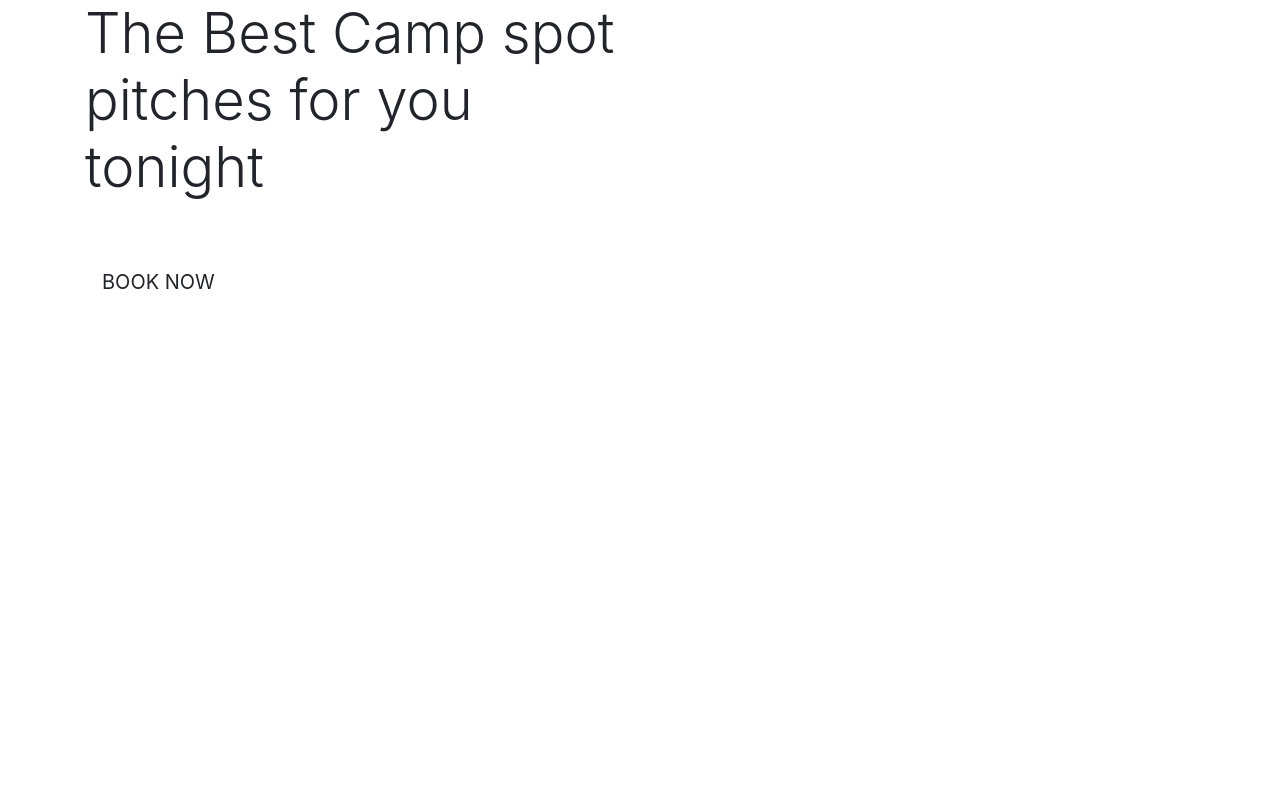
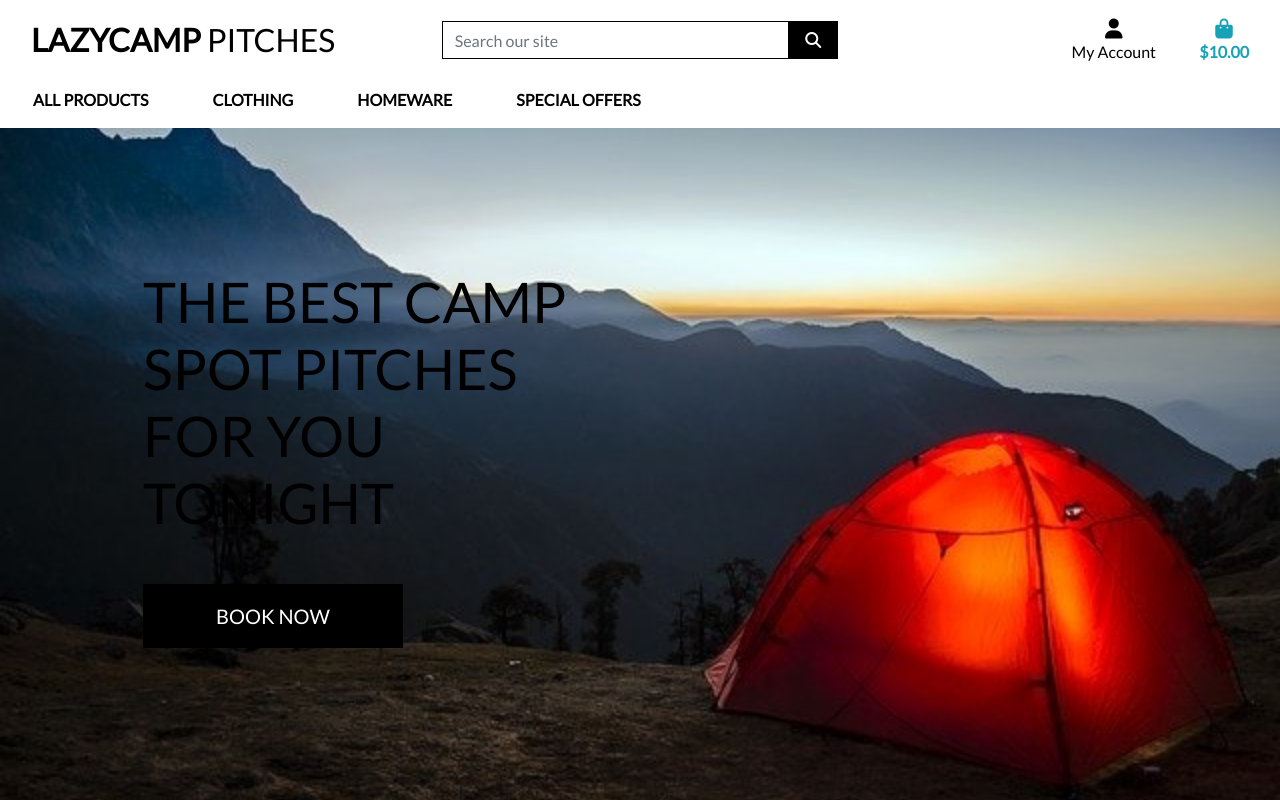
Before and after one commit to samathaluca/new-lazycamp, a Django app: template home/templates/home/index.html in a window 1280 px wide. Run offline with Django 3.2, Linux system fonts and the light colour scheme; the template is opened without the code that fills it: most values are stand-ins (such as "Sample title", 1, 10 or a date in 2020); some libraries are stand-ins or nearby versions.

Commit message:
home page styling and nav bar html

```diff
--- a/lazycamp/settings.py
+++ b/lazycamp/settings.py
@@ -151,6 +151,10 @@
 # https://docs.djangoproject.com/en/3.0/howto/static-files/
 
 STATIC_URL = '/static/'
+STATICFILES_DIRS = (os.path.join(BASE_DIR, 'static'),)
+
+MEDIA_URL = '/media/'
+MEDIA_ROOT = os.path.join(BASE_DIR, 'media')
 
 
 # Provider specific settings
--- a/lazycamp/urls.py
+++ b/lazycamp/urls.py
@@ -15,9 +15,11 @@
 """
 from django.contrib import admin
 from django.urls import path, include
+from django.conf import settings
+from django.conf.urls.static import static
 
 urlpatterns = [
     path('admin/', admin.site.urls),
     path('accounts/', include('allauth.urls')),
     path('', include('home.urls')),
-]
+] + static(settings.MEDIA_URL, document_root=settings.MEDIA_ROOT)
--- /dev/null
+++ b/static/css/base.css
@@ -0,0 +1,81 @@
+html {
+    height: 100%;
+}
+
+body {
+    background: url('/media/wild.jpg') no-repeat center center fixed;
+    background-size: cover;
+    height: calc(100vh - 164px);
+    color: #555;
+    font-family: 'Lato';
+}
+
+/* from Bulma */
+.icon {
+    align-items: center;
+    display: inline-flex;
+    justify-content: center;
+    height: 1.5rem;
+    width: 1.5rem;
+}
+
+.logo-font {
+    text-transform: uppercase;
+}
+
+.main-logo-link {
+    width: fit-content;
+}
+
+.shop-now-button {
+    background: black;
+    color: white;
+    min-width: 260px;
+}
+
+.btn-black {
+    background: black;
+    color: white;
+}
+
+.shop-now-button:hover,
+.shop-now-button:active,
+.shop-now-button:focus,
+.btn-black:hover,
+.btn-black:active,
+.btn-black:focus {
+    background: #222;
+    color: white;
+}
+
+.text-black {
+    color: #000 !important;
+}
+
+.border-black {
+    border: 1px solid black !important;
+}
+
+/* -------------------------------- Media Queries */
+
+/* Slightly larger container on xl screens */
+@media (min-width: 1200px) {
+  .container {
+    max-width: 80%;
+  }
+}
+
+/* fixed top navbar only on medium and up */
+@media (min-width: 992px) {
+    .fixed-top-desktop-only {
+        position: fixed;
+        top: 0;
+        right: 0;
+        left: 0;
+        z-index: 1030;
+    }
+
+    .header-container {
+        padding-top: 164px;
+    }
+}
--- a/templates/base.html
+++ b/templates/base.html
@@ -15,12 +15,16 @@
 
     {% block corecss %}
         <link rel="stylesheet" href="https://stackpath.bootstrapcdn.com/bootstrap/4.4.1/css/bootstrap.min.css" integrity="sha384-Vkoo8x4CGsO3+Hhxv8T/Q5PaXtkKtu6ug5TOeNV6gBiFeWPGFN9MuhOf23Q9Ifjh" crossorigin="anonymous">
+        <link rel="stylesheet" href="https://fonts.googleapis.com/css?family=Lato&display=swap">
+        <link rel="stylesheet" href="{% static 'css/base.css' %}">
     {% endblock %}
 
     {% block extra_css %}
     {% endblock %}
 
     {% block corejs %}
+        <script src="https://kit.fontawesome.com/4294a24c38.js"; crossorigin="anonymous"></script>
+        <!-- <script src="https://kit.fontawesome.com/e9c73d7092.js" crossorigin="anonymous"></script> -->
         <script src="https://code.jquery.com/jquery-3.4.1.slim.min.js" integrity="sha384-J6qa4849blE2+poT4WnyKhv5vZF5SrPo0iEjwBvKU7imGFAV0wwj1yYfoRSJoZ+n" crossorigin="anonymous"></script>
         <script src="https://cdn.jsdelivr.net/npm/popper.js@1.16.0/dist/umd/popper.min.js" integrity="sha384-Q6E9RHvbIyZFJoft+2mJbHaEWldlvI9IOYy5n3zV9zzTtmI3UksdQRVvoxMfooAo" crossorigin="anonymous"></script>
         <script src="https://stackpath.bootstrapcdn.com/bootstrap/4.4.1/js/bootstrap.min.js" integrity="sha384-wfSDF2E50Y2D1uUdj0O3uMBJnjuUD4Ih7YwaYd1iqfktj0Uod8GCExl3Og8ifwB6" crossorigin="anonymous"></script>
@@ -32,7 +36,80 @@
     <title>Boutique Ado {% block extra_title %}{% endblock %}</title>
   </head>
   <body>
-    <header class="container-fluid fixed-top"></header>
+    <header class="container-fluid fixed-top">
+        <div id="topnav" class="row bg-white pt-lg-2 d-none d-lg-flex">
+            <div class="col-12 col-lg-4 my-auto py-1 py-lg-0 text-center text-lg-left">
+                <a href="{% url 'home' %}" class="nav-link main-logo-link">
+                    <h2 class="logo-font text-black my-0"><strong>Lazycamp</strong> Pitches</h2>
+                </a>
+            </div>
+            <div class="col-12 col-lg-4 my-auto py-1 py-lg-0">
+                <form method="GET" action="">
+                    <div class="input-group w-100">
+                        <input class="form-control border border-black rounded-0" type="text" name="q" placeholder="Search our site">
+                        <div class="input-group-append">
+                            <button class="form-control btn btn-black border border-black rounded-0" type="submit">
+                                <span class="icon">
+                                    <i class="fas fa-search"></i>
+                                </span>
+                            </button>
+                        </div>
+                    </div>
+                </form>
+            </div>
+            <div class="col-12 col-lg-4 my-auto py-1 py-lg-0">
+                <ul class="list-inline list-unstyled text-center text-lg-right my-0">
+                    <li class="list-inline-item dropdown">
+                        <a class="text-black nav-link" href="#" id="user-options" data-toggle="dropdown" aria-haspopup="true" aria-expanded="false">
+                            <div class="text-center">
+                                <div><i class="fas fa-user fa-lg"></i></div>
+                                <p class="my-0">My Account</p>
+                            </div>
+                        </a>
+                        <div class="dropdown-menu border-0" aria-labelledby="user-options">
+                            {% if request.user.is_authenticated %}
+                                {% if request.user.is_superuser %}
+                                    <a href="" class="dropdown-item">Product Management</a>
+                                {% endif %}
+                                <a href="" class="dropdown-item">My Profile</a>
+                                <a href="{% url 'account_logout' %}" class="dropdown-item">Logout</a>
+                            {% else %}
+                                <a href="{% url 'account_signup' %}" class="dropdown-item">Register</a>
+                                <a href="{% url 'account_login' %}" class="dropdown-item">Login</a>
+                            {% endif %}
+                        </div>
+                    </li>
+                    <li class="list-inline-item">
+                        <a class="{% if grand_total %}text-info font-weight-bold{% else %}text-black{% endif %} nav-link" href="">
+                            <div class="text-center">
+                                <div><i class="fas fa-shopping-bag fa-lg"></i></div>
+                                <p class="my-0">
+                                    {% if grand_total %}
+                                        ${{ grand_total|floatformat:2 }}
+                                    {% else %}
+                                        $0.00
+                                    {% endif %}
+                                </p>
+                            </div>
+                        </a>
+                    </li>
+                </ul>
+            </div>
+                    <div class="row bg-white">
+            <nav class="navbar navbar-expand-lg navbar-light w-100">
+                <button class="navbar-toggler" type="button" data-toggle="collapse" data-target="#main-nav" aria-controls="main-nav" aria-expanded="false" aria-label="Toggle navigation">
+                    <span class="navbar-toggler-icon"></span>
+                </button>
+                {% include 'includes/mobile-top-header.html' %}
+                {% include 'includes/main-nav.html' %}
+            </nav>
+        </div>
+        <div id="delivery-banner" class="row text-center">
+            <div class="col bg-black text-white">
+                <h4 class="logo-font my-1">Free delivery on orders over ${{ free_shipping_threshold }}!</h4>
+            </div>
+        </div>
+    </header>
 
     {% if messages %}
         <div class="message-container"></div>
--- /dev/null
+++ b/templates/includes/main-nav.html
@@ -0,0 +1,50 @@
+<div class="collapse navbar-collapse" id="main-nav">
+    <ul class="navbar-nav w-auto mx-auto">
+        <li class="nav-item dropdown">
+            <a class="logo-font font-weight-bold nav-link text-black mr-5" href="#" id="all-products-link" data-toggle="dropdown" aria-haspopup="true" aria-expanded="false">
+                All Products
+            </a>
+            <div class="dropdown-menu border-0" aria-labelledby="all-products-link">
+                <a href="" class="dropdown-item">By Price</a>
+                <a href="" class="dropdown-item ">By Rating</a>
+                <a href="" class="dropdown-item ">By Category</a>
+                <a href="" class="dropdown-item">All Products</a>
+            </div>
+        </li>
+
+        <li class="nav-item dropdown">
+            <a class="logo-font font-weight-bold nav-link text-black mr-5" href="#" id="clothing-link" data-toggle="dropdown" aria-haspopup="true" aria-expanded="false">
+                Clothing
+            </a>
+            <div class="dropdown-menu border-0" aria-labelledby="clothing-link">
+                <a href="" class="dropdown-item">Activewear &amp; Essentials</a>
+                <a href="" class="dropdown-item">Jeans</a>
+                <a href="" class="dropdown-item">Shirts</a>
+                <a href="" class="dropdown-item">All Clothing</a>
+            </div>
+        </li>
+
+        <li class="nav-item dropdown">
+            <a class="logo-font font-weight-bold nav-link text-black mr-5" href="#" id="homeware-link" data-toggle="dropdown" aria-haspopup="true" aria-expanded="false">
+                Homeware
+            </a>
+            <div class="dropdown-menu border-0" aria-labelledby="homeware-link">
+                <a href="" class="dropdown-item">Bed &amp; Bath</a>
+                <a href="" class="dropdown-item">Kitchen &amp; Dining</a>
+                <a href="" class="dropdown-item">All Homeware</a>
+            </div>
+        </li>
+
+        <li class="nav-item dropdown">
+            <a class="logo-font font-weight-bold nav-link text-black" href="#" id="specials-link" data-toggle="dropdown" aria-haspopup="true" aria-expanded="false">
+                Special Offers
+            </a>
+            <div class="dropdown-menu border-0" aria-labelledby="specials-link">
+                <a href="" class="dropdown-item">New Arrivals</a>
+                <a href="" class="dropdown-item">Deals</a>
+                <a href="" class="dropdown-item">Clearance</a>
+                <a href="" class="dropdown-item">All Specials</a>
+            </div>
+        </li>
+    </ul>
+</div>
--- /dev/null
+++ b/templates/includes/mobile-top-header.html
@@ -0,0 +1,56 @@
+<li class="list-inline-item">
+    <a class="text-black nav-link d-block d-lg-none" href="#" id="mobile-search" data-toggle="dropdown" aria-haspopup="true" aria-expanded="false">
+        <div class="text-center">
+            <div><i class="fas fa-search fa-lg"></i></div>
+            <p class="my-0">Search</p>
+        </div>
+    </a>
+    <div class="dropdown-menu border-0 w-100 p-3 rounded-0 my-0" aria-labelledby="mobile-search">
+        <form class="form" method="GET" action="">
+            <div class="input-group w-100">
+                <input class="form-control border border-black rounded-0" type="text" name="q" placeholder="Search our site">
+                <div class="input-group-append">
+                    <button class="form-control form-control btn btn-black border border-black rounded-0" type="submit">
+                        <span class="icon">
+                            <i class="fas fa-search"></i>
+                        </span>
+                    </button>
+                </div>
+            </div>
+        </form>
+    </div>
+</li>
+<li class="list-inline-item dropdown">
+    <a class="text-black nav-link d-block d-lg-none" href="#" id="user-options" data-toggle="dropdown" aria-haspopup="true" aria-expanded="false">
+        <div class="text-center">
+            <div><i class="fas fa-user fa-lg"></i></div>
+            <p class="my-0">My Account</p>
+        </div>
+    </a>
+    <div class="dropdown-menu border-0" aria-labelledby="user-options">
+        {% if request.user.is_authenticated %}
+            {% if request.user.is_superuser %}
+                <a href="{% url 'account_logout' %}" class="dropdown-item">Product Management</a>
+            {% endif %}
+            <a href="{% url 'profile' %}" class="dropdown-item">My Profile</a>
+            <a href="{% url 'account_logout' %}" class="dropdown-item">Logout</a>
+        {% else %}
+            <a href="{% url 'account_signup' %}" class="dropdown-item">Register</a>
+            <a href="{% url 'account_login' %}" class="dropdown-item">Login</a>
+        {% endif %}
+    </div>
+</li>
+<li class="list-inline-item">
+    <a class="{% if grand_total %}text-primary font-weight-bold{% else %}text-black{% endif %} nav-link d-block d-lg-none" href="">
+        <div class="text-center">
+            <div><i class="fas fa-shopping-bag fa-lg"></i></div>
+            <p class="my-0">
+                {% if grand_total %}
+                    ${{ grand_total|floatformat:2 }}
+                {% else %}
+                    $0.00
+                {% endif %}
+            </p>
+        </div>
+    </a>
+</li>
```
Also changed, not shown: media/wild.jpg (added).
